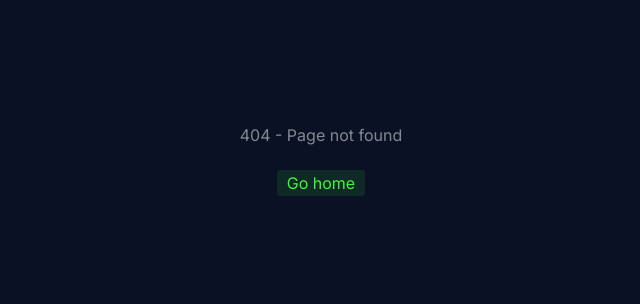
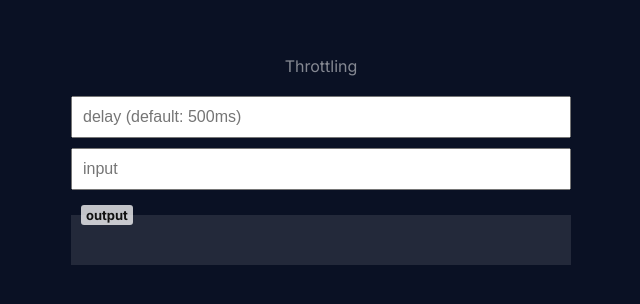
Before and after one commit to luciano44/micro-projects, a Next.js app: page /throttling in a window 1280 px wide. Before the commit this address had no page. Shown: the part 240-544 px from the top of the page, without its empty margins (319-959 px from the left). Built offline with nearby package versions, Linux system fonts and the light colour scheme.

Commit message:
add throttling page

```diff
--- /dev/null
+++ b/src/app/throttling/page.tsx
@@ -0,0 +1,67 @@
+"use client"
+import React, {useRef, useState} from "react"
+import "./style.scss"
+
+const ThrottlingPage = () => {
+  const pRef = useRef<HTMLParagraphElement>(null)
+  const [delay, setDelay] = useState(1000)
+
+  function inputHandler(str: string) {
+    pRef.current!.textContent = str
+    console.log(1)
+  }
+
+  function handleDelay(delay: string) {
+    setDelay(parseInt(delay))
+  }
+
+  function throttle(fn: (args: string) => void, d = delay) {
+    let shouldWait = false
+    let waitingArgs: string | null = null
+
+    const f = (args: string): any => {
+      if (shouldWait) {
+        waitingArgs = args
+        return
+      }
+
+      fn(args)
+      shouldWait = true
+
+      setTimeout(() => {
+        shouldWait = false
+        if (typeof waitingArgs == "string") {
+          const wArgs = waitingArgs
+          waitingArgs = null
+          f(wArgs)
+        }
+      }, d)
+    }
+
+    return f
+  }
+
+  const throttledInputHandler = throttle(inputHandler)
+
+  return (
+    <div className="throttling-page">
+      <h1>Throttling</h1>
+      <input
+        type="number"
+        onInput={(e) => handleDelay((e.target as HTMLInputElement).value)}
+        placeholder="delay (default: 500ms)"
+      />
+      <input
+        type="text"
+        maxLength={5_000}
+        onInput={(e) =>
+          throttledInputHandler((e.target as HTMLInputElement).value)
+        }
+        placeholder="input"
+      />
+      <p className="label" data-label="example" ref={pRef}></p>
+    </div>
+  )
+}
+
+export default ThrottlingPage
--- /dev/null
+++ b/src/app/throttling/style.scss
@@ -0,0 +1,50 @@
+.throttling-page {
+  min-height: 100vh;
+  display: flex;
+  justify-content: center;
+  align-items: center;
+  flex-direction: column;
+  padding: 10px;
+  gap: 10px;
+
+  h1 {
+    margin-bottom: 10px;
+  }
+
+  input,
+  p {
+    padding: 10px;
+    min-height: 30px;
+    outline: transparent;
+    width: 500px;
+    max-width: 100%;
+    font-size: 16px;
+    position: relative;
+  }
+
+  p {
+    background-color: rgba(255, 255, 255, 0.1);
+    color: rgba(255, 255, 255, 0.75);
+    line-break: anywhere;
+    min-height: 50px;
+  }
+
+  .label {
+    margin-top: 15px;
+    padding-top: 15px;
+    &::after {
+      content: "output";
+      color: #111;
+      font-weight: bold;
+      font-size: 13px;
+      background-color: rgba(255, 255, 255, 0.75);
+
+      padding: 2px 5px;
+      border-radius: 3px;
+      position: absolute;
+      width: fit-content;
+      top: -10px;
+      left: 10px;
+    }
+  }
+}
--- a/src/components/project-list/projectList.tsx
+++ b/src/components/project-list/projectList.tsx
@@ -12,6 +12,11 @@ const ProjectList = () => {
           description="Debouncing in programming is a method to ensure that only one stable signal is recognized from a noisy input, like a button press, by adding a delay or filter to ignore rapid fluctuations."
           href="debouncing"
         />
+        <ProjectButton
+          title="Throttling"
+          description="Throttling in programming limits how often a function can be called within a specific timeframe. It's used to control the rate of execution, often to prevent performance issues or excessive resource usage."
+          href="throttling"
+        />
       </ul>
     </div>
   )
```
